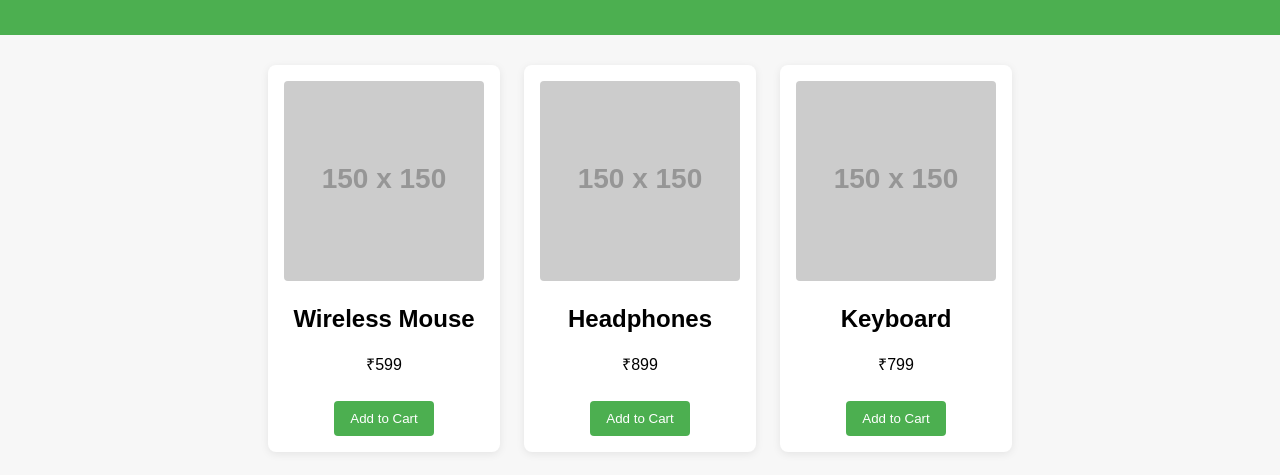
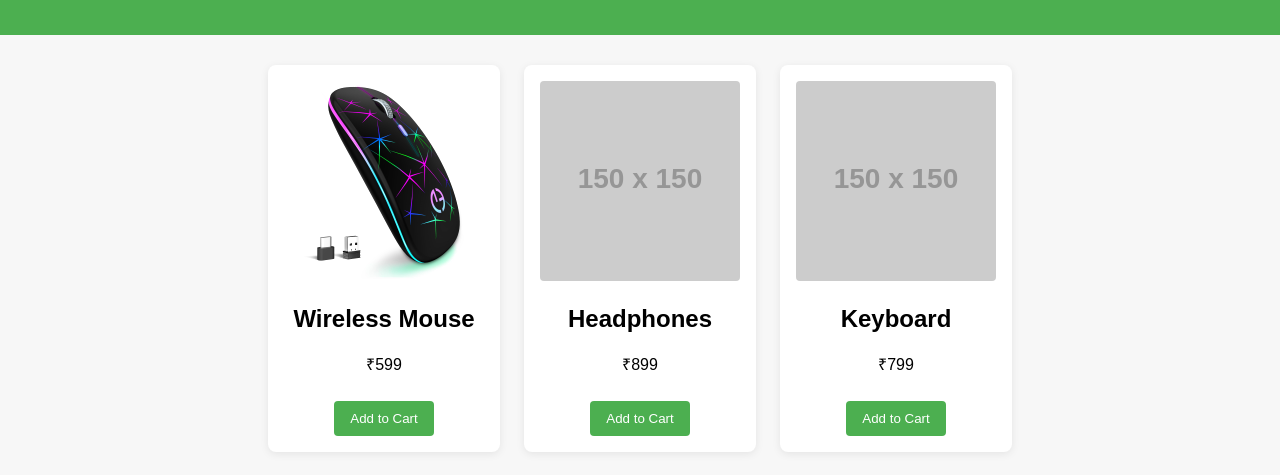
Before and after one commit to Arihantdesai165/website, a plain HTML site: page index.html in a window 1280 px wide. Shown: the part 77-552 px from the top of the page. Drawn offline with Linux system fonts and the light colour scheme; placeholder pictures from the web are drawn by us.

Commit message:
Update index.html

```diff
--- a/index.html
+++ b/index.html
@@ -13,7 +13,7 @@
     <main>
         <section class="products">
             <div class="product" data-name="Wireless Mouse" data-price="599">
-                <img src="https://via.placeholder.com/150" alt="Wireless Mouse">
+                <img src="mouse.jpg" alt="Wireless Mouse">
                 <h2>Wireless Mouse</h2>
                 <p>₹599</p>
                 <button class="add-to-cart">Add to Cart</button>
```
